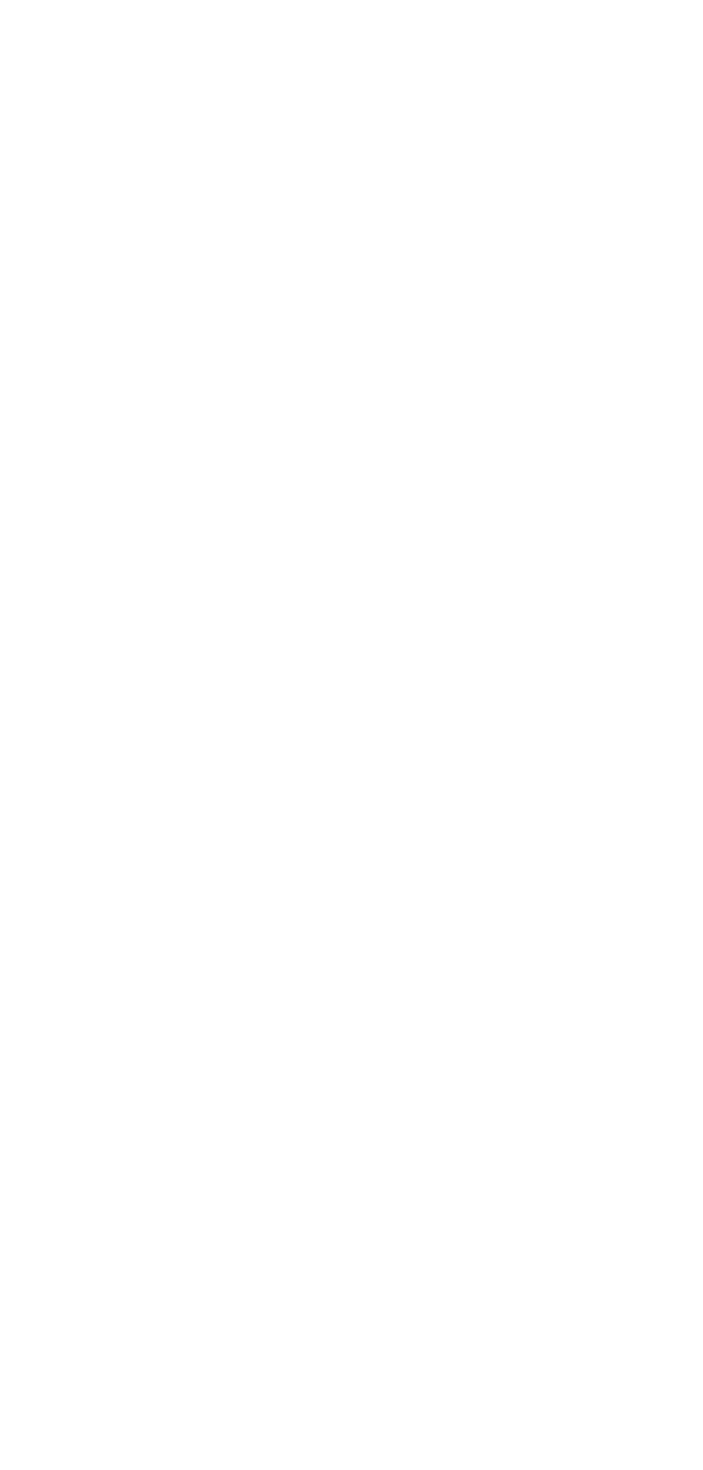
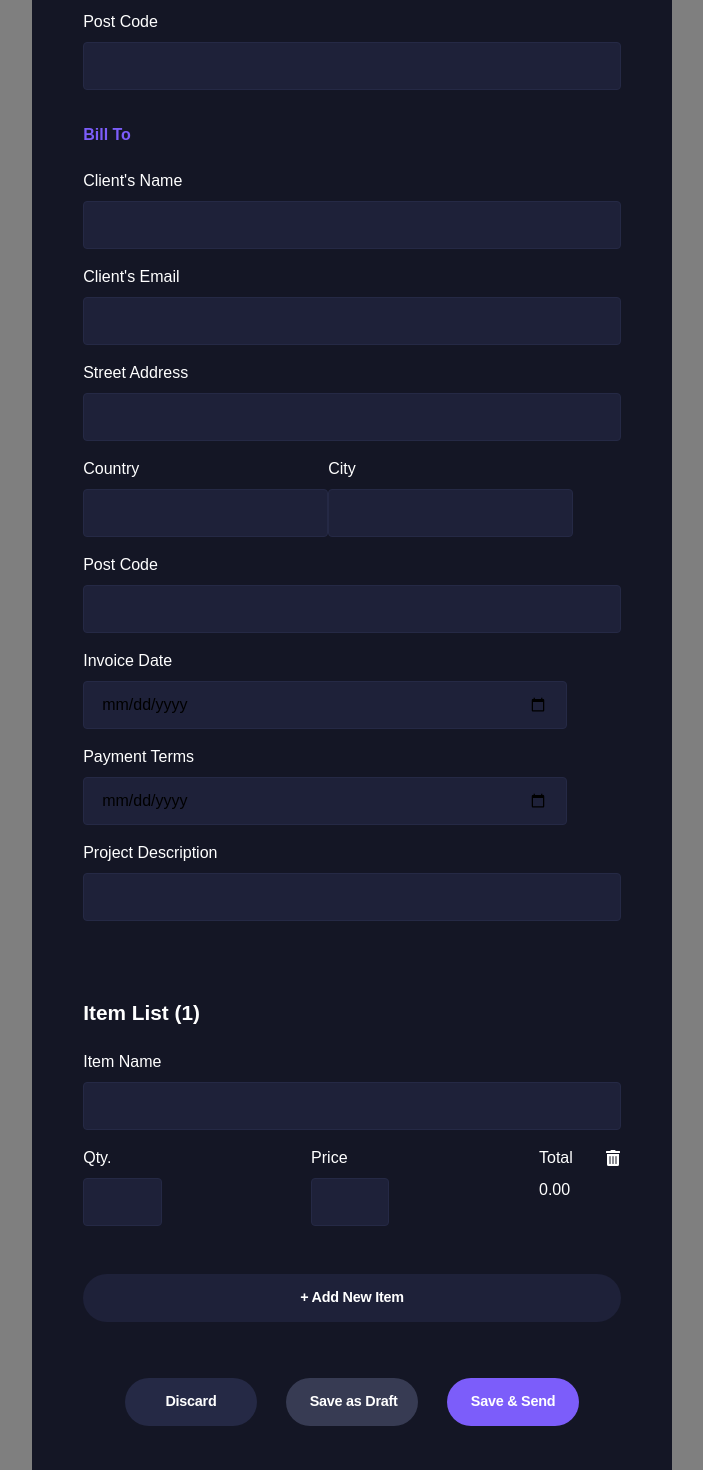
Before and after one commit to Mar550/Invoice-Maker, a React (Create React App) app in the folder client/: page /invoice in a window 1280 px wide. Before the commit this address had no page. Shown: the part 400-1870 px from the top of the page, without its empty margins (288-991 px from the left). Before the commit the page ends 800 px from the top, so only its background shows below. Built offline with nearby package versions, Linux system fonts and the light colour scheme.

Commit message:
Added: Create Invoice Popup UI

```diff
--- a/client/src/App.js
+++ b/client/src/App.js
@@ -13,6 +13,7 @@ import Graph from "./pages/chart/Chart";
 import New from "./pages/chart/New";
 import Home from "./pages/Home";
 import Login from './pages/Login';
+import Invoice from "./pages/Invoice";
 
 function App() {
 
@@ -26,6 +27,7 @@ function App() {
             <Route path="/dashboard" element={<Dashboard />} />
             <Route path="/expense" element={<Expense />} />
             <Route path="/income" element={<Income />} />
+            <Route path="/invoice" element={<Invoice />} />
             <Route path="/popup" element={<Popup />} />
             <Route path="/chart/:id" element={<Graph />} />
             <Route path="/chart/create" element={<New />} />
--- /dev/null
+++ b/client/src/pages/Invoice.js
@@ -0,0 +1,234 @@
+import React from 'react';
+import styled from 'styled-components';
+import {FaTrashAlt} from 'react-icons/fa';
+
+const Wrapper = styled.div`
+width: 100%;
+background-color: rgba(0,0,0, 0.5);
+height: 100%;
+padding-top: 3rem;
+padding-bottom: 3rem;
+`
+
+
+const Container = styled.div`
+border-radius: 10px;
+background-color:#141625;
+width: 50%;
+color: white;
+margin-left: auto;
+margin-right: auto;
+display: flex;
+flex-direction: column;
+gap: 1rem;
+padding: 4%;
+`
+
+const Title = styled.h1`
+font-weight:bold;
+font-size: 1.7rem;
+`
+const Title2 = styled.h3`
+font-weight:bold;
+font-size: 1.3rem;
+margin-top: 4rem;`
+
+const Subtitle = styled.h4`
+margin-top: 1.2rem;
+font-weight: bold;
+font-size: 1rem;
+color: #7c5dfa;
+`
+
+const Group = styled.div`
+display: flex;
+flex-direction: column;
+`
+
+const Input = styled.input`
+    width: 100%;
+    background-color: #1e2139;
+    border: 1px solid #252945;
+    height: 3rem;
+    padding: 0 1.125rem;
+    border-radius: 0.25rem;
+`
+
+const Input2 = styled.input`
+    width: 40%;
+    background-color: #1e2139;
+    border: 1px solid #252945;
+    height: 3rem;
+    padding: 0 1.125rem;
+    border-radius: 0.25rem;
+`
+
+const Date = styled.input`
+    width: 90%;
+    background-color: #1e2139;
+    border: 1px solid #252945;
+    height: 3rem;
+    padding: 0 1.125rem;
+    border-radius: 0.25rem;
+`
+
+const Row = styled.div`
+color: white;
+display:inline-flex;
+`
+
+const Row2 = styled.div`
+color: white;
+display:inline-flex;
+justify-content: space-between;
+gap: 2rem;
+`
+
+const Label = styled.label``
+
+const Button = styled.button`
+    margin-top: 2rem;
+    display: flex;
+    align-items: center;
+    justify-content: center;
+    color: #fff;
+    background: #1e2139;
+    height: 3rem;
+    padding: 0 1.5rem;
+    border-radius: 1.5rem;
+    border: none;
+    width: 100%;
+    white-space: nowrap;
+    font-size: .9rem;
+    line-height: .9375rem;
+    letter-spacing: -.25px;
+    font-weight: 700;
+`
+
+const Action = styled.button`
+    width: 28%;
+    height: 3rem;
+    padding: 0 1.5rem;
+    border-radius: 1.5rem;
+    border: none;
+    -webkit-transition: all .2s ease;
+    transition: all .2s ease;
+    white-space: nowrap;
+    font-size: .9rem;
+    line-height: .9375rem;
+    letter-spacing: -.25px;
+    font-weight: 700;
+    color: white;
+`
+
+const Space = styled.div``
+
+const Footer = styled.div`
+    padding: 2.5rem 2rem ;
+    height: 6rem;
+    display: flex;
+    flex-direction:row;
+    justify-content: space-around;
+    gap: 2%;
+`
+
+const Invoice = () => {
+  return (
+    <>
+        <Wrapper>
+        <Container>
+            <Title> New Invoice </Title>
+            <Subtitle> Bill From </Subtitle>
+            <Group>
+                <Label> Street Adress </Label>
+                <Input />
+            </Group>
+            <Row>
+                <Group>
+                    <Label> Country </Label>
+                    <Input />
+                </Group>
+                <Group>
+                    <Label> City </Label>
+                    <Input />
+                </Group>
+            </Row>
+            <Group>
+                <Label> Post Code </Label>
+                <Input />
+            </Group>
+            <Subtitle> Bill To </Subtitle>
+            <Group>
+                <Label> Client's Name </Label>
+                <Input />
+            </Group>
+            <Group>
+                <Label> Client's Email </Label>
+                <Input />
+            </Group>
+            <Group>
+                <Label> Street Address </Label>
+                <Input />
+            </Group>
+            <Row>
+                <Group>
+                    <Label> Country </Label>
+                    <Input />
+                </Group>
+                <Group>
+                    <Label> City </Label>
+                    <Input />
+                </Group>
+            </Row>
+            <Group>
+                <Label> Post Code </Label>
+                <Input />
+            </Group>
+            <Group>
+               <Label> Invoice Date </Label>
+                <Date type="date"/>
+            </Group>
+            <Group>
+               <Label> Payment Terms </Label>
+                <Date type="date"/>
+            </Group>
+            <Group>
+                <Label> Project Description </Label>
+                <Input />
+            </Group>
+            <Title2> Item List (1) </Title2>
+            <Group>
+                <Label> Item Name </Label>
+                <Input />
+            </Group>
+            <Row2>
+                <Group>
+                    <Label> Qty. </Label>
+                    <Input2 />
+                </Group>
+                <Group>
+                    <Label> Price </Label>
+                    <Input2 />
+                </Group>
+                <Group>
+                    <Label> Total </Label>
+                    <Space> 0.00 </Space>
+                </Group>
+                <Group>
+                    <Space> <FaTrashAlt/> </Space>
+                </Group>
+            </Row2>
+            <Button> + Add New Item </Button>
+            <Footer>
+                <Action style={{backgroundColor:"#252945"}}> Discard </Action>
+                <Action style={{backgroundColor:"#373b53"}}> Save as Draft </Action>
+                <Action style={{backgroundColor:"#7c5dfa"}}> Save & Send </Action>
+            </Footer>
+        </Container>
+
+        </Wrapper>
+    </>
+  )
+}
+
+export default Invoice
```
Also changed, not shown: client/src/pages/Dashboard.js (+2 -10 lines).
